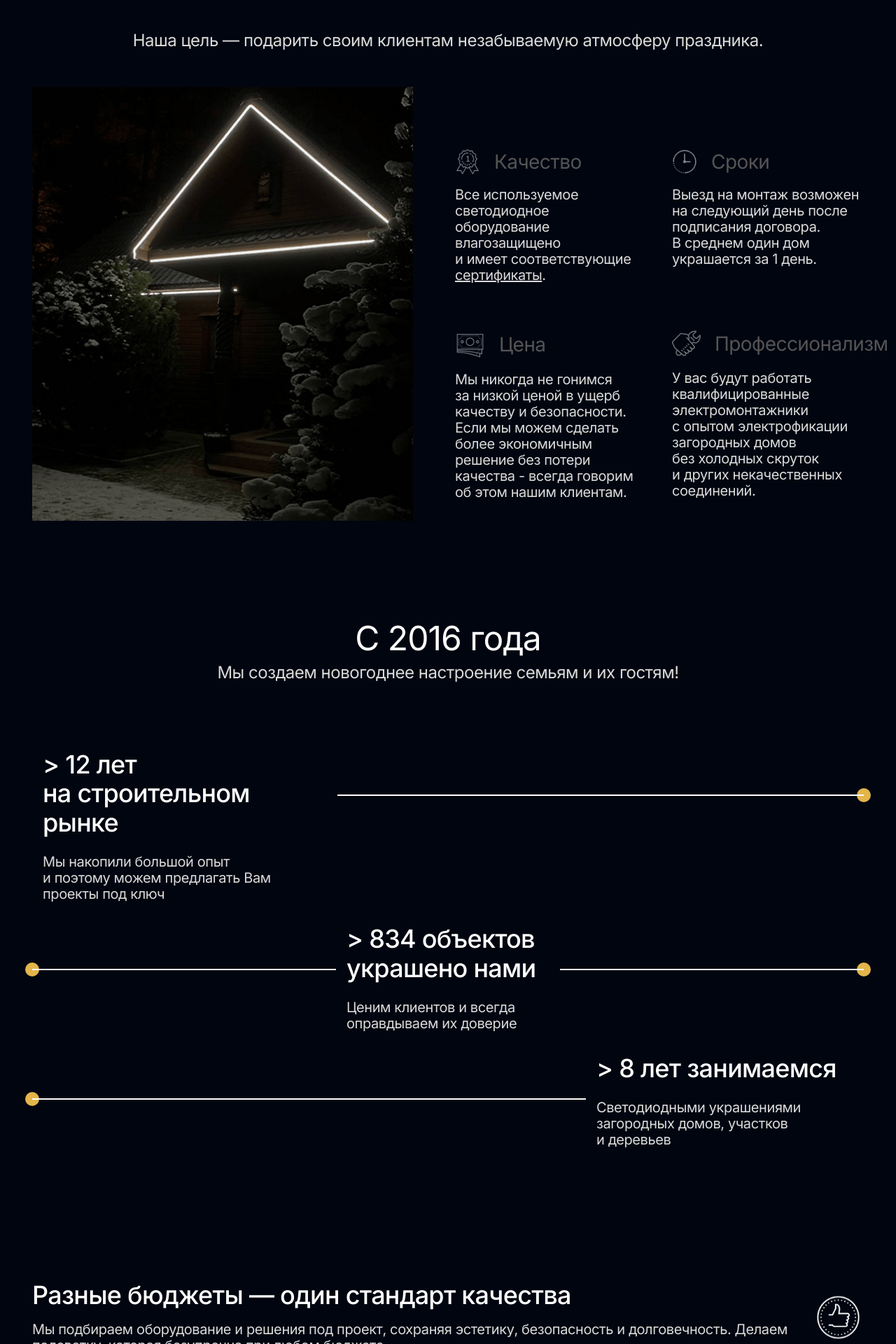
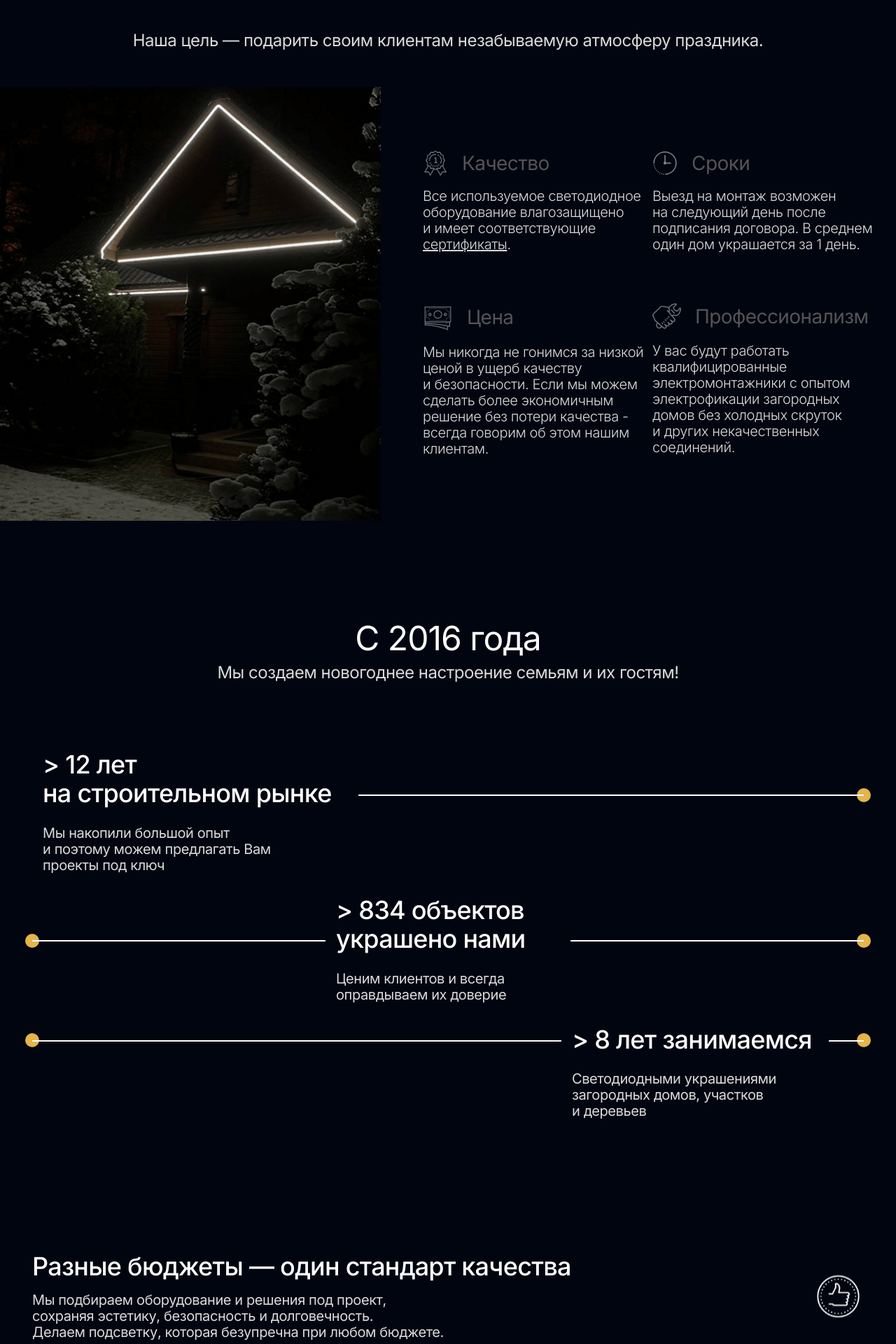
Before and after one commit to AlexandrNikolaenko/pzk-site, a Next.js app: page / in a window 1280 px wide. Shown: the part 2040-3960 px from the top of the page at 70% size. Built offline with nearby package versions, Linux system fonts and the light colour scheme.

Commit message:
feat: add meta and some text fixes

```diff
--- a/app/page.tsx
+++ b/app/page.tsx
@@ -58,17 +58,17 @@ export default async function Home() {
       </h2>
     </section>
     <section id="advantages" className="relative w-full">
-      <div className="wrapper max-[1100px]:relative flex max-md:flex-col gap-[60px]">
-        <div className="relative min-w-[544px] max-w-[544px] max-xl:w-full max-xl:min-w-0 max-xl:max-w-none h-[620px] max-xl:h-auto max-md:aspect-380/430">
+      <div className="mx-auto max-w-[1232px] w-full max-[1440px]:m-0 max-[1440px]:max-w-none max-[1440px]:pl-0 max-[1440px]:pr-[90px] max-xl:px-[46px] max-[550px]:px-[30px] max-[1100px]:relative flex xl:items-center max-md:flex-col gap-[60px]">
+        <div className="relative min-w-[544px] max-w-[544px] w-full max-xl:min-w-0 max-xl:max-w-none h-[620px] max-xl:h-auto max-md:aspect-380/430">
           <Image src={'/advantages-fon.jpg'} alt="fon" fill objectFit="cover"/>
         </div>
-        <div className="pt-[89px] max-xl:pt-0 grid grid-cols-2 w-full max-xl:grid-cols-1 gap-[70px] max-[1440px]:gap-9">
+        <div className=" max-xl:pt-0 grid grid-cols-2 w-full max-xl:grid-cols-1 gap-[70px] max-xl:gap-9">
           <div className="flex flex-col max-md:items-center gap-[18px] h-fit">
             <span className="flex items-center gap-5 text-[#545454] text-[28px] leading-[115.1%] tracking-[-.02em]">
               <Image src={'/quality-icon.svg'} width={36} height={36} alt="quality"/>
               Качество
             </span>
-            <p className="text-[#DADADA] text-xl leading-[115.1%] tracking-[-.02em] max-xl:text-base max-md:text-center">
+            <p className="text-[#DADADA] font-light w-[320px] max-w-[320px] max-xl:max-w-[281px] text-xl leading-[115.1%] tracking-[-.02em] max-xl:text-base max-md:text-center">
               Все используемое светодиодное оборудование влагозащищено <br/>
 и&nbsp;имеет соответствующие <Link href={'/#'} className="underline">сертификаты</Link>.
             </p>
@@ -78,8 +78,8 @@ export default async function Home() {
               <Image src={'/timeout-icon.svg'} width={36} height={36} alt="timeout"/>
               Сроки
             </span>
-            <p className="text-[#DADADA] text-xl leading-[115.1%] tracking-[-.02em] max-xl:text-base max-md:text-center">
-              Выезд на&nbsp;монтаж возможен <br/>
+            <p className="text-[#DADADA] font-light w-[320px] max-w-[320px] max-xl:max-w-[281px] text-xl leading-[115.1%] tracking-[-.02em] max-xl:text-base max-md:text-center">
+              Выезд на&nbsp;монтаж возможен
 на&nbsp;следующий день после подписания договора. В&nbsp;среднем один дом украшается за&nbsp;1 день.
             </p>
           </div>
@@ -88,8 +88,8 @@ export default async function Home() {
               <Image src={'/price-icon.svg'} width={43} height={43} alt="price"/>
               Цена
             </span>
-            <p className="text-[#DADADA] text-xl leading-[115.1%] tracking-[-.02em] max-xl:text-base max-md:text-center">
-              Мы никогда не&nbsp;гонимся <br/>
+            <p className="text-[#DADADA] font-light w-[330px] max-w-[330px] max-xl:max-w-[316px] text-xl leading-[115.1%] tracking-[-.02em] max-xl:text-base max-md:text-center">
+              Мы никогда не&nbsp;гонимся
 за&nbsp;низкой ценой в&nbsp;ущерб качеству и&nbsp;безопасности. Если мы можем сделать более экономичным решение без&nbsp;потери качества - всегда говорим об&nbsp;этом нашим клиентам.
             </p>
           </div>
@@ -98,8 +98,8 @@ export default async function Home() {
               <Image src={'/prof-icon.svg'} width={41} height={41} alt="proffecional"/>
               Профессионализм
             </span>
-            <p className="text-[#DADADA] text-xl leading-[115.1%] tracking-[-.02em] max-xl:text-base max-md:text-center">
-              У&nbsp;вас будут работать квалифицированные электромонтажники с&nbsp;опытом электрофикации загородных домов без&nbsp;холодных скруток<br/>
+            <p className="text-[#DADADA] font-light w-[320px] max-w-[320px] max-xl:max-w-[323px] text-xl leading-[115.1%] tracking-[-.02em] max-xl:text-base max-md:text-center">
+              У&nbsp;вас будут работать квалифицированные электромонтажники с&nbsp;опытом электрофикации загородных домов без&nbsp;холодных скруток
 и&nbsp;других некачественных соединений.
             </p>
           </div>
@@ -124,8 +124,8 @@ export default async function Home() {
           <div className="absolute top-[63px] w-full h-0.5 bg-white z-0 max-md:hidden">
           </div>
 
-          <div className="flex flex-col gap-6 max-md:gap-3 max-w-[436px] max-md:max-w-[447px] px-[15px] max-md:pl-[50px] bg-background max-md:bg-transparent relative z-20">
-            <h5 className="text-white font-medium text-[36px] max-md:text-[24px] leading-[115.1%] tracking-[-.02em]">
+          <div className="flex flex-col gap-6 max-md:gap-3 max-w-[466px] max-md:max-w-[447px] px-[15px] max-md:pl-[50px] bg-background max-md:bg-transparent relative z-20">
+            <h5 className="text-white w-full font-medium text-[36px] max-md:text-[24px] leading-[115.1%] tracking-[-.02em]">
               &gt; 12 лет
 на&nbsp;строительном рынке
             </h5>
@@ -147,7 +147,7 @@ export default async function Home() {
           <div className="absolute top-[63px] w-full h-0.5 bg-white z-0 max-md:hidden">
           </div>
 
-          <div className="flex flex-col gap-6 max-md:gap-3 max-w-[320px] max-md:max-w-[447px] px-[15px] max-md:pl-[50px] bg-background max-md:bg-transparent relative z-20">
+          <div className="flex flex-col gap-6 max-md:gap-3 max-w-[350px] max-md:max-w-[447px] px-[15px] max-md:pl-[50px] bg-background max-md:bg-transparent relative z-20">
             <h5 className="text-white font-medium text-[36px] max-md:text-[24px] leading-[115.1%] tracking-[-.02em] ">
               &gt; 834 объектов
 украшено нами
@@ -158,18 +158,18 @@ export default async function Home() {
           </div>
         </div>
         <div className="flex relative justify-end max-md:justify-start">
-          <svg width="20" height="20" viewBox="0 0 20 20" fill="none" className="absolute top-[54px] max-md:top-0 -left-2.5 z-0" xmlns="http://www.w3.org/2000/svg">
+          <svg width="20" height="20" viewBox="0 0 20 20" fill="none" className="absolute top-[11px] max-md:top-0 -left-2.5 z-0" xmlns="http://www.w3.org/2000/svg">
             <circle cx="10" cy="10" r="10" fill="#E3B54B"/>
           </svg>
 
-          <svg width="20" height="20" viewBox="0 0 20 20" fill="none" className="absolute hidden top-[54px] -right-2.5 z-0" xmlns="http://www.w3.org/2000/svg">
+          <svg width="20" height="20" viewBox="0 0 20 20" fill="none" className="absolute max-md:hidden top-[11px] -right-2.5 z-0" xmlns="http://www.w3.org/2000/svg">
             <circle cx="10" cy="10" r="10" fill="#E3B54B"/>
           </svg>
 
-          <div className="absolute top-[63px] w-full h-0.5 bg-white z-0 max-md:hidden">
+          <div className="absolute top-[21px] w-full h-0.5 bg-white z-0 max-md:hidden">
           </div>
 
-          <div className="flex flex-col gap-6 max-md:gap-3 max-w-[436px] max-md:max-w-[447px] px-[15px] max-md:pl-[50px] bg-background max-md:bg-transparent relative z-20">
+          <div className="flex flex-col gap-6 max-md:gap-3 max-w-[436px] md:mr-[50px] max-md:max-w-[447px] pl-[15px] max-md:pl-[50px] bg-background max-md:bg-transparent relative z-20">
             <h5 className="text-white font-medium text-[36px] max-md:text-[24px] leading-[115.1%] tracking-[-.02em]">
               &gt; 8 лет занимаемся
             </h5>
@@ -187,9 +187,9 @@ export default async function Home() {
           <h3 className="text-white font-medium text-[36px] max-lg:text-[32px] max-md:text-[24px] leading-[115.1%] tracking-[-.02em]">
             Разные бюджеты —&nbsp;один стандарт качества
           </h3>
-          <p className="text-[#DADADA] text-[20px] max-md:text-base leading-[115.1%] tracking-[-.02em]">
-            Мы подбираем оборудование и&nbsp;решения под&nbsp;проект,
-сохраняя эстетику, безопасность и&nbsp;долговечность.
+          <p className="text-[#DADADA] text-[20px] max-w-[774px] max-md:text-base leading-[115.1%] tracking-[-.02em]">
+            Мы подбираем оборудование и&nbsp;решения под&nbsp;проект,<br  className="max-md:hidden"/>
+сохраняя эстетику, безопасность и&nbsp;долговечность.<br className="max-md:hidden" />
 Делаем подсветку, которая безупречна при&nbsp;любом бюджете.
           </p>
         </div>
@@ -235,7 +235,7 @@ export default async function Home() {
             <div className="relative w-[99px] max-lg:w-[59px] max-md:w-[66px] h-[47px] max-lg:h-7 max-md:h-[31px] max-md:rotate-90">
               <Image src={'/step-arrow-icon.svg'} alt="next" fill/>
             </div>
-            <StepPoint id={3} body="Выезжаем на замер с образцами гирлянд"/>
+            <StepPoint id={3} body="Выезжаем на&nbsp;замер с&nbsp;образцами гирлянд"/>
             <div className="relative md:hidden w-[99px] max-lg:w-[59px] max-md:w-[66px] h-[47px] max-lg:h-7 max-md:h-[31px] max-md:rotate-90">
               <Image src={'/step-arrow-icon.svg'} alt="next" fill/>
             </div>
@@ -260,7 +260,7 @@ export default async function Home() {
     <section id="garanty" className="wrapper py-[106px] max-lg:pt-[97px] max-lg:pb-32 max-md:pt-[90px] max-md:pb-[113px] flex flex-col items-center gap-8 max-lg:md:gap-10">
       <div className="flex flex-col gap-8 max-ld:gap-4 items-center">
         <h3 className={"text-white text-[38px] text-center max-lg:text-[32px] max-md:text-2xl font-medium" + strokeStyle}>Безусловная гарантия 12 месяцев — на&nbsp;работы и&nbsp;материалы</h3>
-        <p className={"text-[#DADADA] text-2xl max-lg:text-xl max-md:text-base max-w-[779px] max-md:max-w-[643px] max-sm:max-w-[301px] w-full text-center" + strokeStyle}>Монтаж, электрика и&nbsp;комплектующие — под&nbsp;нашей защитой. Все условия зафиксированы в&nbsp;договоре: сроки реакции, замена при&nbsp;браке и&nbsp;полная ответственность за&nbsp;результат.</p>
+        <p className={"text-[#DADADA] text-2xl max-lg:text-xl max-md:text-base max-w-[779px] max-md:max-w-[643px] max-sm:max-w-[301px] w-full text-center" + strokeStyle}>Монтаж, электрика и&nbsp;комплектующие — под&nbsp;нашей защитой. Все&nbsp;условия зафиксированы в&nbsp;договоре: сроки реакции, замена при&nbsp;браке и&nbsp;полная ответственность за&nbsp;результат.</p>
       </div>
       <Link href={'/#form'}>
         <AccentButton >Перейти к оформлению</AccentButton>
@@ -314,8 +314,8 @@ export default async function Home() {
       <div className="flex justify-between">
         <div className="flex flex-col gap-3">
           <h3 className={"text-white text-[32px] max-lg:text-2xl font-medium" + strokeStyle}>Наша команда</h3>
-          <p className={"text-[#DADADA] text-2xl max-lg:text-base max-md:text-xs max-w-[739px] max-lg:max-w-[602px] max-md:max-w-none" + strokeStyle}>
-            За&nbsp;каждой красивой подсветкой стоят не&nbsp;просто гирлянды, а&nbsp;люди, которые любят своё дело. Познакомьтесь с&nbsp;нашей командой — теми, кто делает праздник уютным, тёплым и&nbsp;светлым.
+          <p className={"text-[#DADADA] text-2xl max-lg:text-base max-sm:text-xs max-w-[739px] max-lg:max-w-[602px] max-sm:max-w-none" + strokeStyle}>
+            За&nbsp;каждой красивой подсветкой стоят не&nbsp;просто гирлянды, а&nbsp;люди, которые любят своё дело.<br className="max-lg:md:hidden"/> Познакомьтесь с&nbsp;нашей командой — теми, кто делает праздник уютным, тёплым и&nbsp;светлым.
           </p>
         </div>
         <div className="relative h-[66px] max-md:h-[39px] w-[31px] max-md:w-[19px] max-md:hidden">
--- a/components/main/service-card.tsx
+++ b/components/main/service-card.tsx
@@ -1,7 +1,7 @@
 export default function ServiceCard({title, body}: {title: string, body:string}) {
   return (
     <div className="relative h-[200px] min-h-[125px] max-[1200px]:h-[125px] max-md:h-auto max-md:px-4 w-full rounded-2xl bg-secondapy py-[37px] max-[1200px]:md:p-[22px] flex flex-col gap-3 max-[1200px]:md:gap-1.5 items-center">
-      <h4 className="text-center text-nowrap max-[440px]:text-wrap text-[#DADADA] text-[28px] max-[1200px]:md:text-base font-semibold leading-[115%] tracking-[-.02em]">{title}</h4>
+      <h4 className="text-center text-nowrap max-[440px]:text-wrap text-[#DADADA] text-[28px] max-[1200px]:md:text-base font-semibold max-md:font-medium leading-[115%] tracking-[-.02em]">{title}</h4>
       <p className="max-w-[306px] text-center text-[#DADADA] text-[18px] max-[1200px]:md:text-xs font-light leading-[115%] tracking-[-.02em]">{body}</p>
       <svg className="absolute -bottom-5 left-[50%] translate-x-[-50%]" width="20" height="20" viewBox="0 0 20 20" fill="none" xmlns="http://www.w3.org/2000/svg">
         <circle cx="10" cy="10" r="10" fill="#E3B54B"/>
--- a/data/data.ts
+++ b/data/data.ts
@@ -13,7 +13,7 @@ export const persons: Person[] = [
     image: '/person2.jpg',
     name: 'Богдан Родионов',
     position: 'Директор по логистике',
-    interest: '(МС по ориентированию)'
+    interest: '(МС по&nbsp;ориентированию)'
   },
   {
     id: 13,
```
Also changed, not shown: app/layout.tsx (+20 -4 lines), components/main/person-card.tsx (+17 -1 lines).
